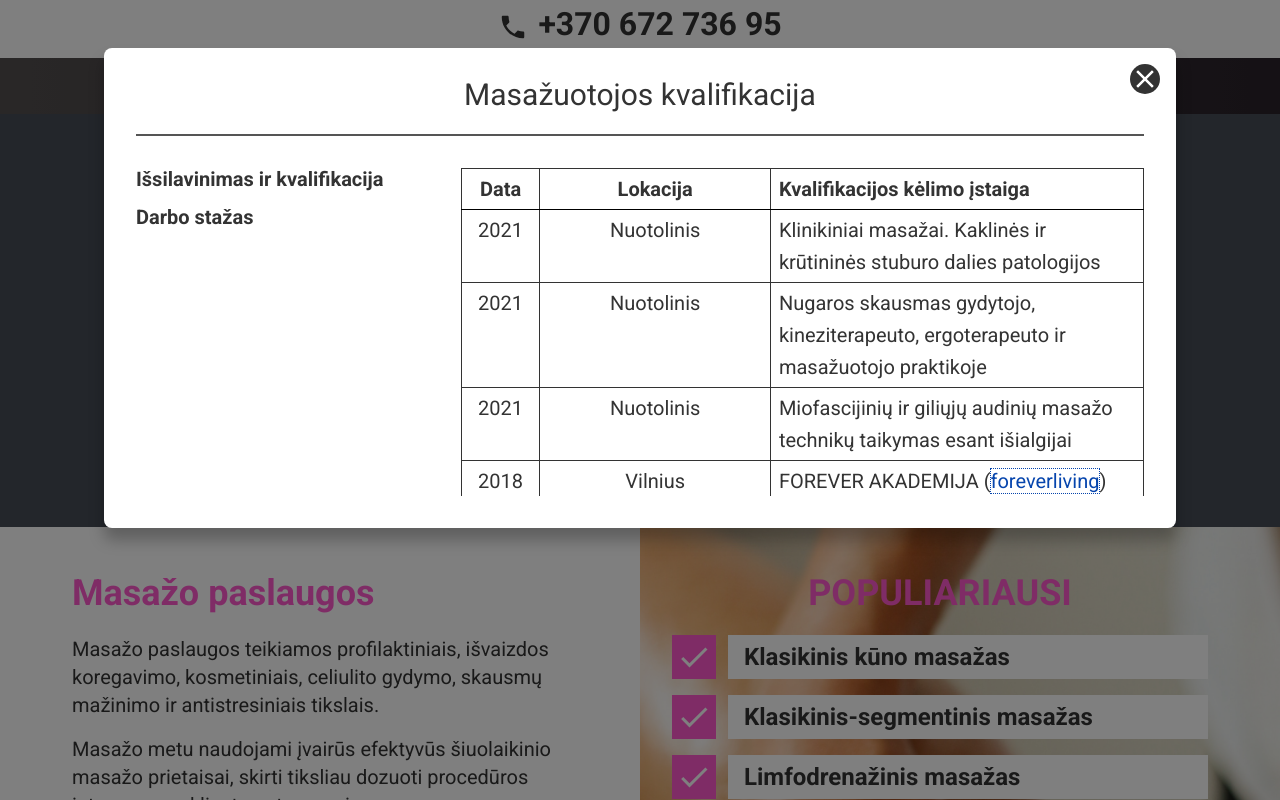
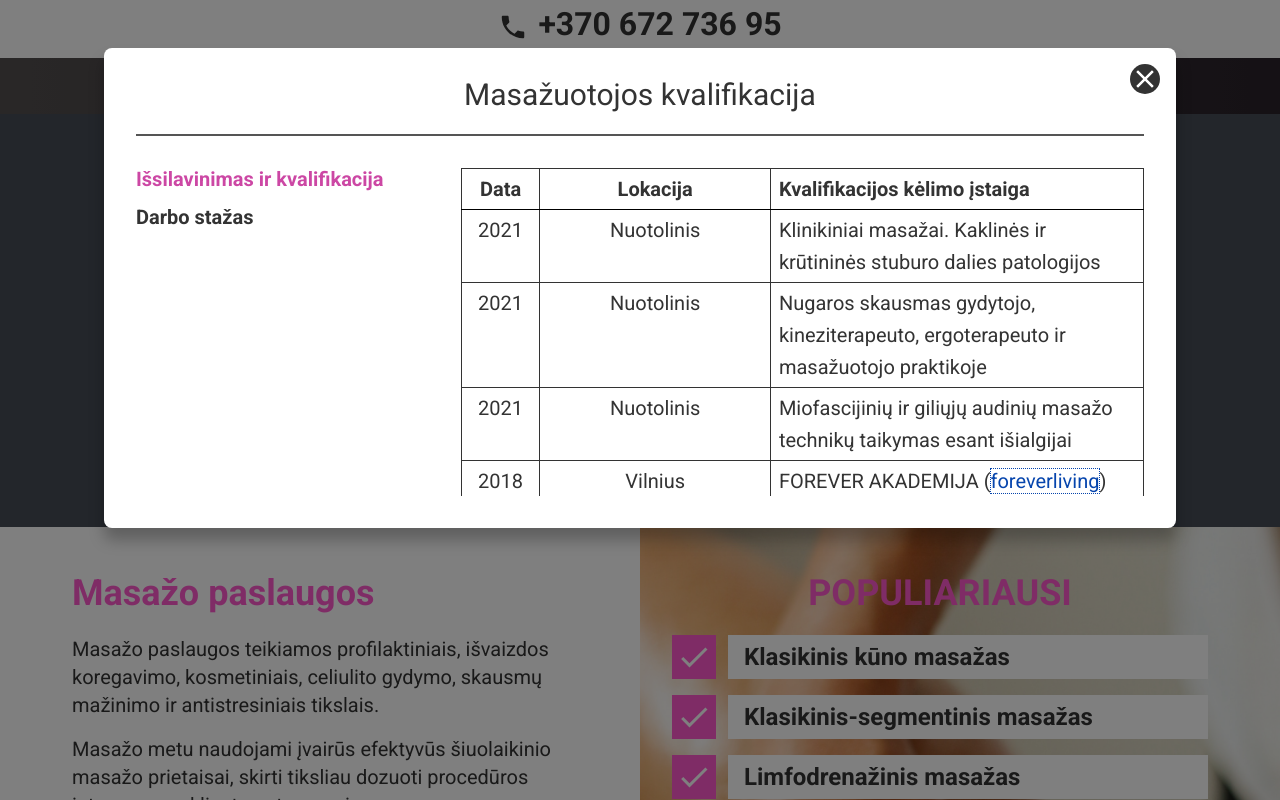
Before and after one commit to irgipaulius/website-masazai.net, a React (Create React App) app: page / in a window 1280 px wide. Both pictures are taken after a click on the button "Išsami informacija". Shown: the part 967-1767 px from the top of the page. Built offline with nearby package versions, Linux system fonts and the light colour scheme.

Commit message:
Implemented Panel link selected highlight

```diff
--- a/src/components/PanelButton.js
+++ b/src/components/PanelButton.js
@@ -61,6 +61,7 @@ export default function PanelButton({ text, type, focus = 0 }) {
     panel_menu,
     panel_item,
     panel_link,
+    panel_link_selected,
     panel_content,
   } = styles;
 
@@ -91,7 +92,7 @@ export default function PanelButton({ text, type, focus = 0 }) {
             {Object.keys(contents).map((menuItem, index) => (
               <li className={panel_item} key={index}>
                 <div
-                  className={panel_link}
+                  className={contentItem === menuItem ? panel_link_selected : panel_link}
                   onClick={() => setContentItem(menuItem)}
                 >
                   {menuItem}
--- a/src/components/PanelButton.module.css
+++ b/src/components/PanelButton.module.css
@@ -127,6 +127,16 @@
   color: #cc47a4;
   transition: all 0.2s ease-out;
 }
+.panel_link_selected {
+  font-size: 2rem;
+  font-weight: 700;
+  line-height: 1.1;
+  cursor: pointer;
+  display: inline-block;
+  color: #cc47a4;
+
+  /* border: 1px solid orange; */
+}
 
 .panel_content {
   width: 70%;
@@ -156,7 +166,6 @@ table {
   width: 100%;
   border-collapse: collapse;
 }
-
 
 /**************************/
 /* BELOW 1200px */
```
